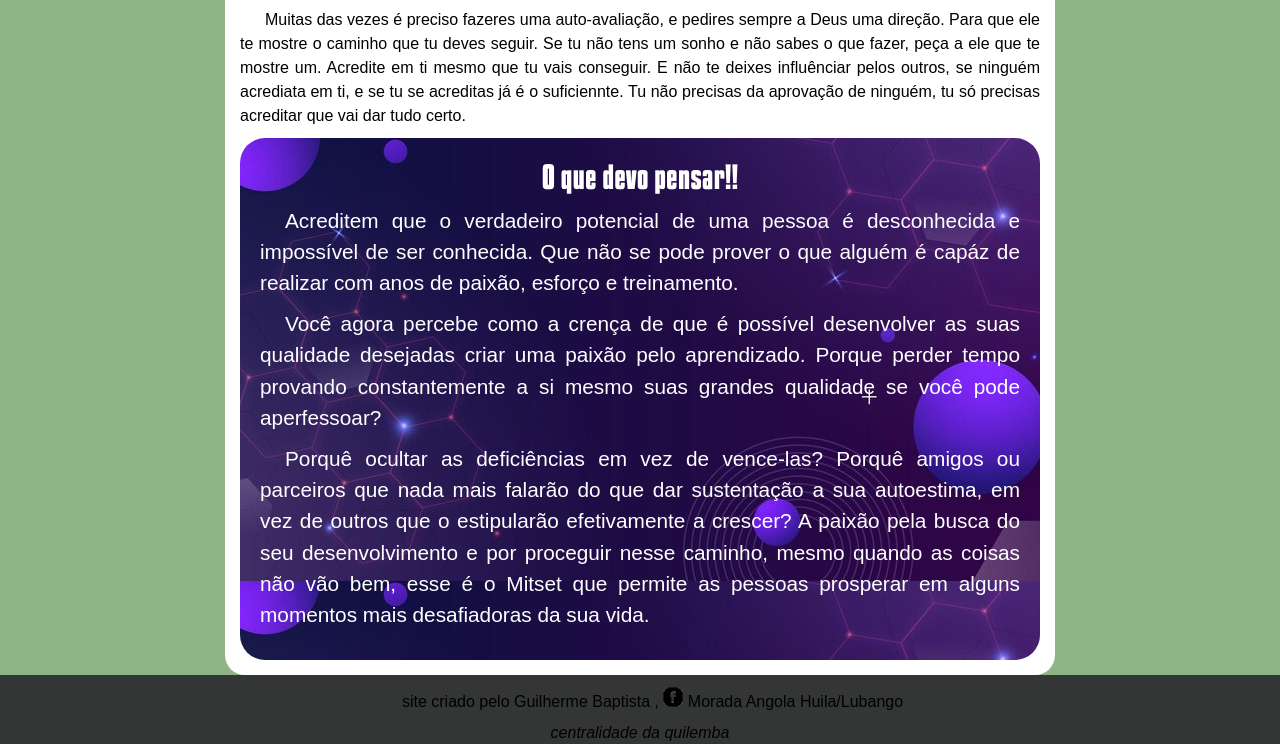
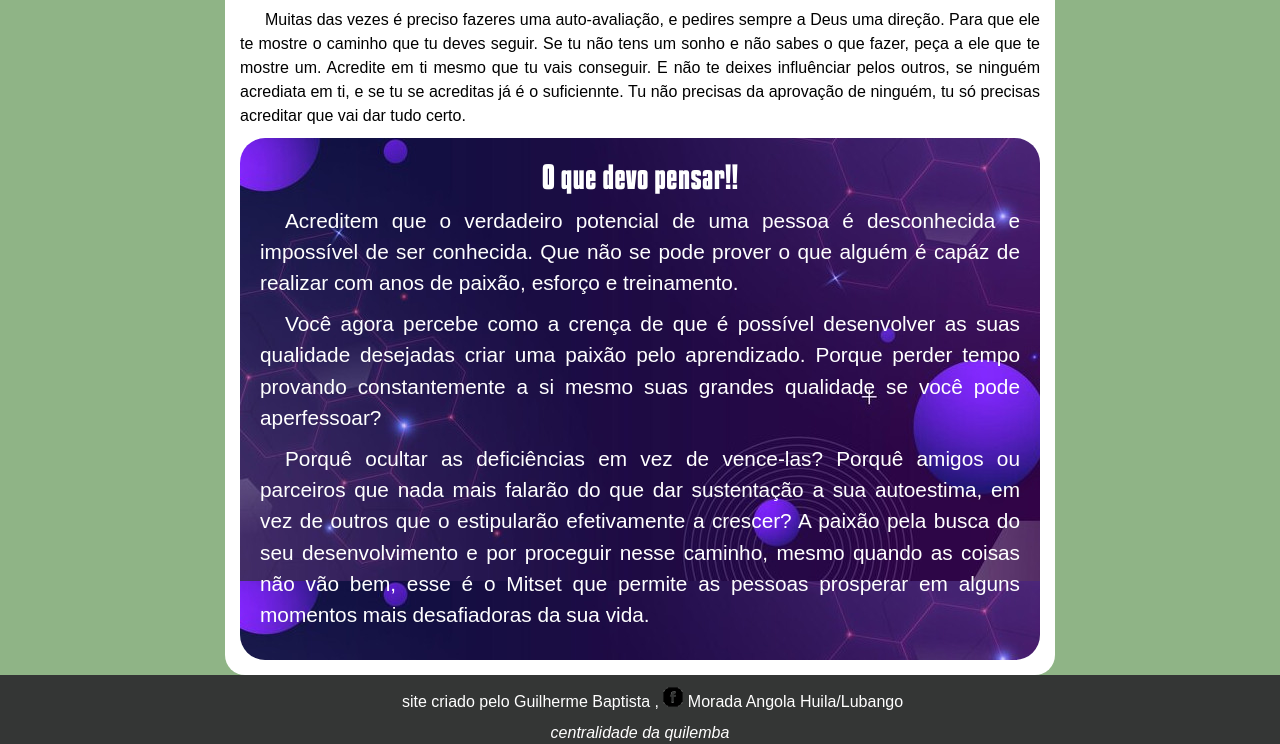
Before and after one commit to guilhermebaptistaa/Meu-projeeto, a plain HTML site: page index.html in a window 1280 px wide. Shown: the part 699-1443 px from the top of the page. Drawn offline with Linux system fonts and the light colour scheme.

Commit message:
troquei a cor do footer

```diff
--- a/estilo/style.css
+++ b/estilo/style.css
@@ -126,5 +126,8 @@ footer{
 }
 footer p{
     text-align: center;
-
+    color: white;
 }
+footer address{
+    color: white;
+}
```
